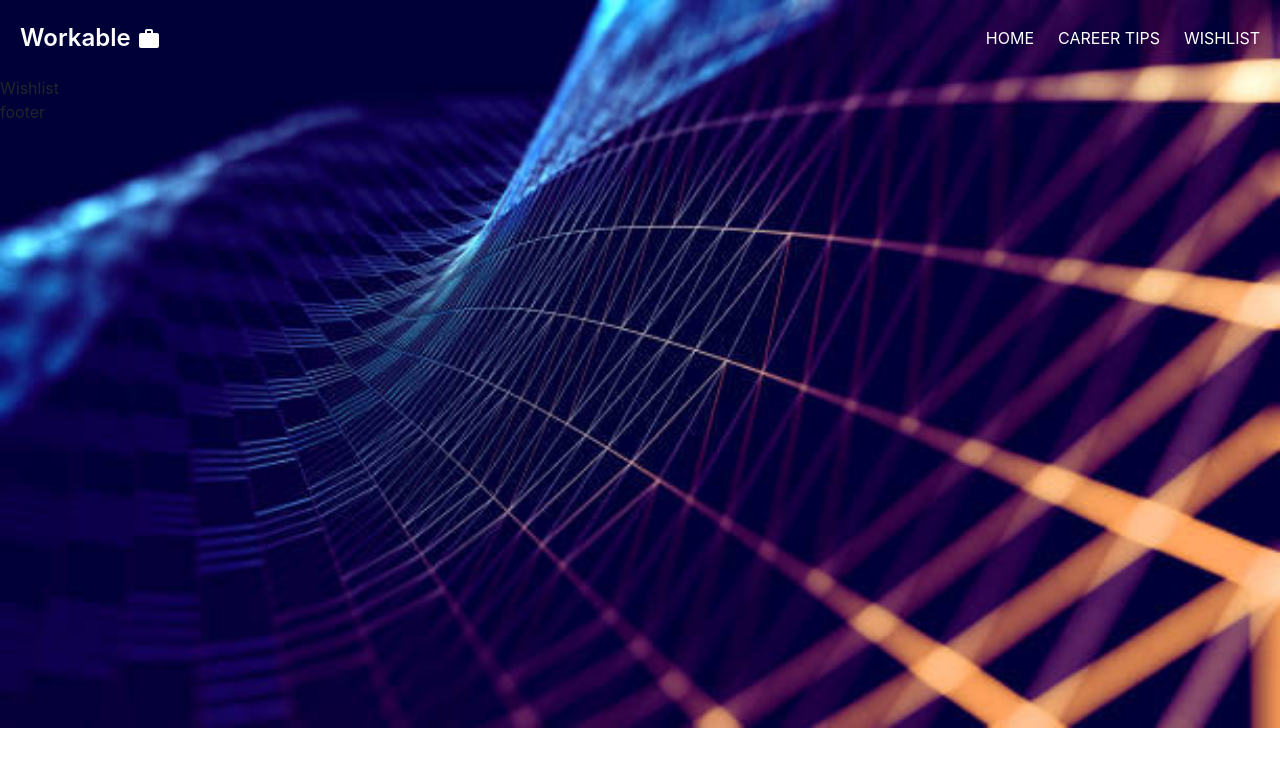
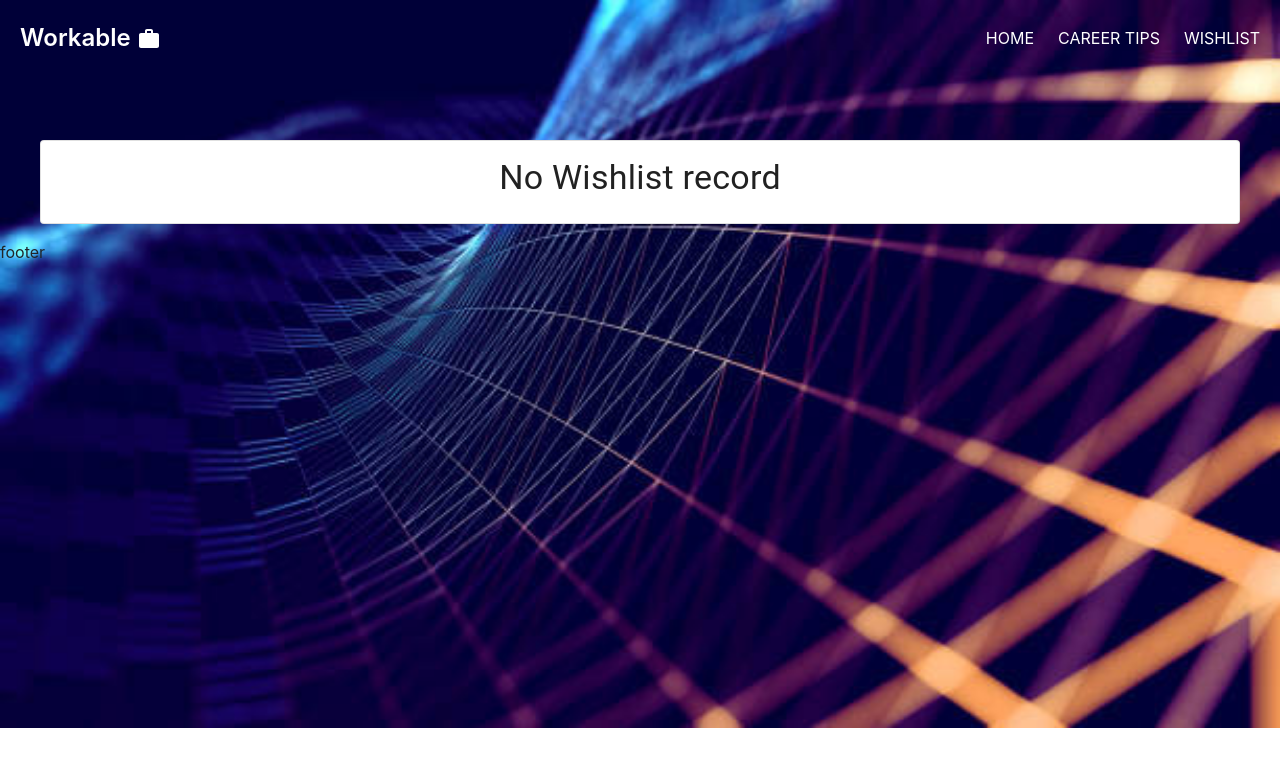
Before and after one commit to WendyVsQz/Workable, a React (Create React App) app: page /wishlist in a window 1280 px wide. Shown: the top 766 px of the page. Built offline with nearby package versions, Linux system fonts and the light colour scheme.

Commit message:
implemented the wishlist page

```diff
--- a/src/App.jsx
+++ b/src/App.jsx
@@ -5,7 +5,7 @@ import CareerTips from "./components/careerTips/careerTips";
 import Footer from "./components/footer/footer";
 import Home from "./components/home/home";
 import Header from "./components/navbar/Header";
-import WishList from "./components/WishList/wishList";
+import WishList from "./components/WishList/wish-list";
 
 const App = () => {
   return (
--- /dev/null
+++ b/src/components/WishList/wish-list.css
@@ -0,0 +1,6 @@
+.wishlist-card {
+    margin-top: 5rem;
+    max-width: 1200px;
+    margin-right: auto;
+    margin-left: auto;
+}
--- /dev/null
+++ b/src/components/WishList/wish-list.jsx
@@ -0,0 +1,31 @@
+import React, { useEffect, useState } from "react";
+import { CardComponent, EmptyCard } from '../card/card-component';
+import { getFromStorage } from '../../utils/storage-utils';
+import { Container } from "@mui/system";
+import './wish-list.css';
+
+const WishList = () => {
+  const BOOKMARK = "bookmarked";
+
+  const [bookMarked, setBookMarked] = useState([]);
+  const [refresh, setRefresh] = useState(false);
+
+  useEffect(() => {
+    const temp = getFromStorage(BOOKMARK);
+    if (temp) {
+      setBookMarked(Object.entries(temp).map((job) => job[1]));
+      setRefresh(false);
+    }
+  }, [refresh]);
+
+  return (
+    <>
+      <div className="wishlist-card ">
+        {bookMarked && bookMarked.length > 0
+          ? bookMarked.map((job) => <CardComponent job={job} showBookMark={true} setRefresh={setRefresh} />)
+          : <EmptyCard label={"No Wishlist record"} />}
+      </div>
+    </>
+  )
+}
+export default WishList;
--- a/src/components/WishList/wishList.jsx
+++ /dev/null
@@ -1,9 +0,0 @@
-import React from 'react'
-
-const WishList = () => {
-  console.log("Wishlist");
-  return (
-    <div>Wishlist</div>
-  )
-}
-export default WishList
--- a/src/components/card/card-component.css
+++ b/src/components/card/card-component.css
@@ -26,3 +26,7 @@
     margin-right: 2rem;
     right: 10rem;
 }
+
+.empty-card-text {
+    text-align: center;
+}
--- a/src/components/card/card-component.js
+++ b/src/components/card/card-component.js
@@ -17,7 +17,7 @@ export function CardComponent(props) {
 
   const handleBookMark = (job) => {
     // get the existing book marked list
-    let temp = getFromStorage(BOOKMARK);
+    const temp = getFromStorage(BOOKMARK);
     let marked = new Map();
 
     if (temp != null) {
@@ -28,6 +28,10 @@ export function CardComponent(props) {
       // remove job if exist
       marked.delete(job.jobId.toString());
       setBookMarked(false);
+
+      if (props.setRefresh) {
+        props.setRefresh(true);
+      }
     } else {
       // add job to book mark if not exist
       marked.set(job.jobId, job);
@@ -38,7 +42,7 @@ export function CardComponent(props) {
   }
 
   useEffect(() => {
-    let temp = getFromStorage(BOOKMARK);
+    const temp = getFromStorage(BOOKMARK);
     let marked = new Map(Object.entries(temp));
     setBookMarked(marked.get(props.job.jobId.toString()) ? true : false);
   }, [props.job]);
@@ -93,3 +97,23 @@ export function CardComponent(props) {
     </>
   );
 }
+
+export const EmptyCard = (props) => {
+  return (
+    <>
+      <Card variant="outlined" className="custom-card-layout" >
+        <React.Fragment>
+          <CardContent>
+            <Typography
+              variant="h4"
+              component="div"
+              className="empty-card-text"
+            >
+              {props?.label ? props.label : "No records"}
+            </Typography>
+          </CardContent>
+        </React.Fragment>
+      </Card>
+    </>
+  );
+}
```
Also changed, not shown: src/components/WishList/wishList.css (deleted).
